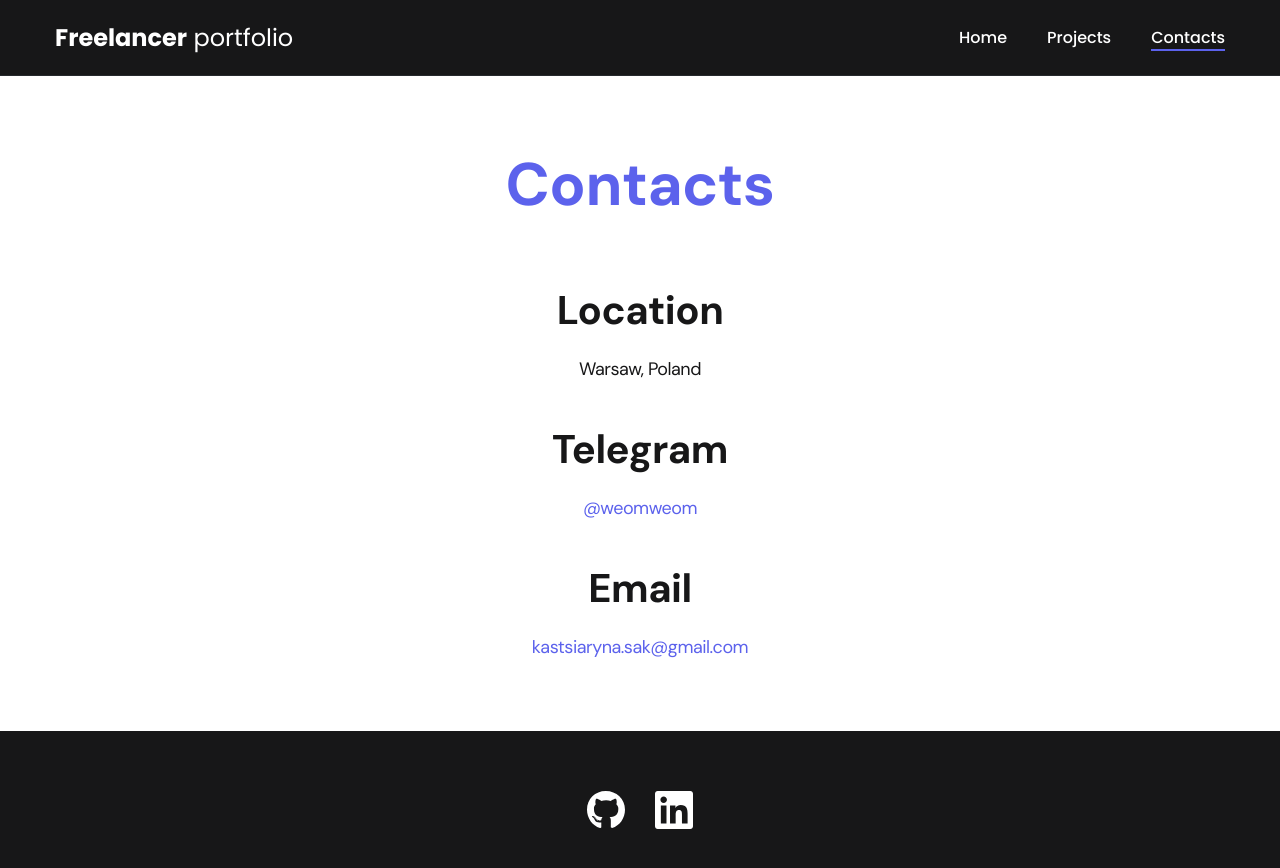
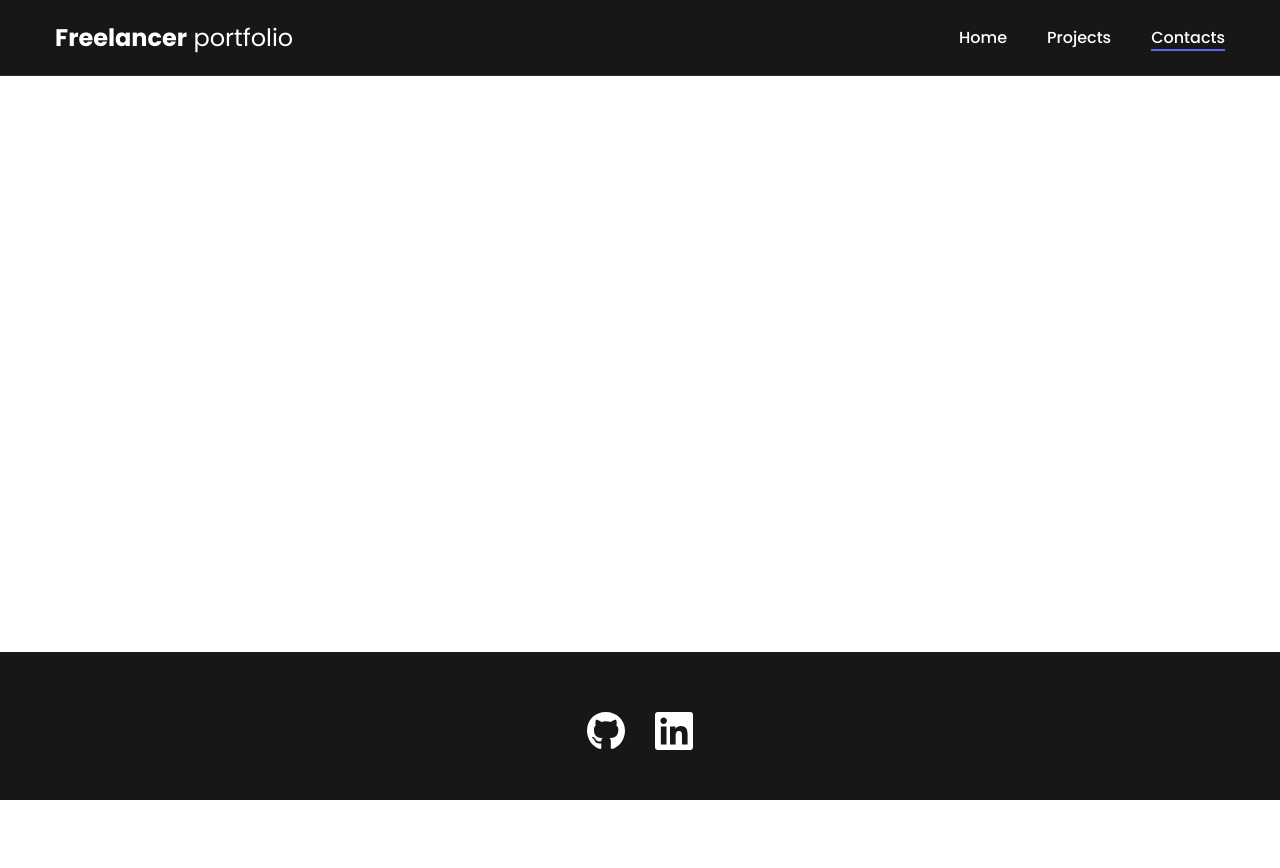
Before and after one commit to weomweom/portfolio, a React (Create React App) app: page /contacts in a window 1280 px wide. Shown: the top 868 px of the page. After the commit the page ends 800 px from the top, so only its background shows below. Built offline with nearby package versions, Linux system fonts and the light colour scheme.

Commit message:
links edit

```diff
--- a/src/App.js
+++ b/src/App.js
@@ -19,7 +19,7 @@ function App() {
 				<Route path="/" element={<Home/>}/>
 				<Route path="/projects" element={<Projects/>}/>
 				<Route path="/project/:id" element={<Project/>}/>
-				<Route path="/contacts" element={<Contacts/>}/>
+				<Route path="/portfolio/contacts" element={<Contacts/>}/>
 			</Routes>
 
 			<Footer />
```
